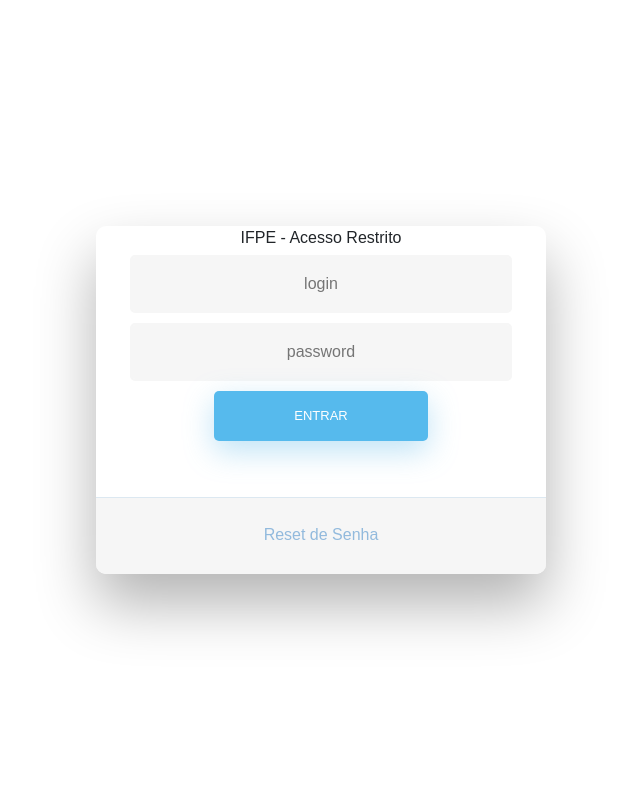
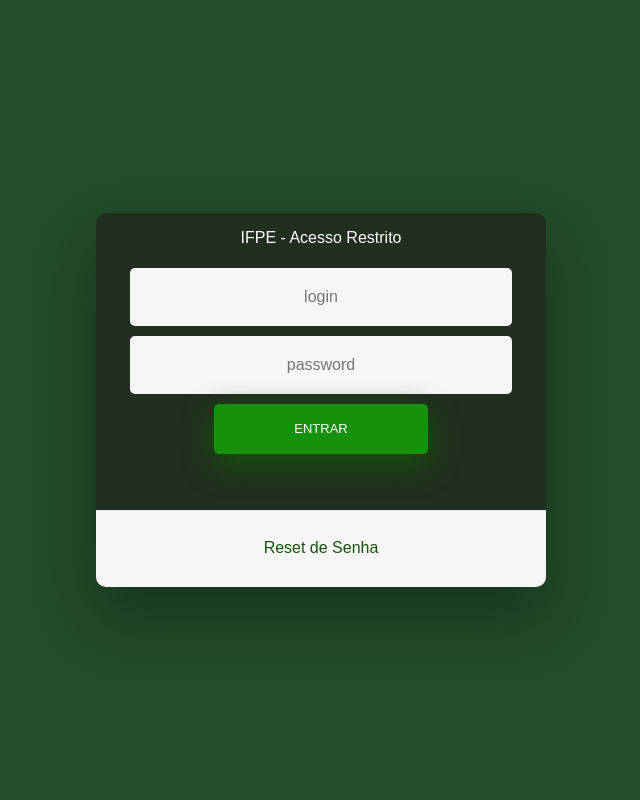
Before and after one commit to dmsb/security-camera-ifpe, a Flask app: page /login in a window 1280 px wide. Shown: the whole page, without its empty margins (319-959 px from the left). Run offline with Flask 2, Linux system fonts and the light colour scheme; parts of the project's set-up code (start-up, migrations or seed data) failed here and were passed over; some libraries are stand-ins or nearby versions.

Commit message:
create styles to login page

```diff
--- a/static/css/cameras.css
+++ b/static/css/cameras.css
@@ -6,6 +6,6 @@
   text-align: center;
 }
 
-.text-bg-dark {
-  background-color: RGBA(33,37,41,var(--bs-bg-opacity,1))!important
+.bg-dark {
+  background-color: RGBA(33,77,41,var(--bs-bg-opacity,1))
 }
--- a/static/css/login.css
+++ b/static/css/login.css
@@ -5,10 +5,11 @@ html {
   body {
     font-family: "Poppins", sans-serif;
     height: 100vh;
+    background-color: RGBA(33,77,41,var(--bs-bg-opacity,1))
   }
 
   a {
-    color: #92badd;
+    color: RGBA(22,85,11,var(--bs-bg-opacity,1));
     display:inline-block;
     text-decoration: none;
     font-weight: 400;
@@ -24,9 +25,12 @@ html {
     color: #cccccc;
   }
 
+  /* STRUCTURE */
 
-
-  /* STRUCTURE */
+  .title {
+    padding: 13px;
+    color: white;
+  }
 
   .wrapper {
     display: flex;
@@ -50,6 +54,7 @@ html {
     -webkit-box-shadow: 0 30px 60px 0 rgba(0,0,0,0.3);
     box-shadow: 0 30px 60px 0 rgba(0,0,0,0.3);
     text-align: center;
+    background-color: RGBA(33,47,31,var(--bs-bg-opacity,1))
   }
 
   #formFooter {
@@ -79,7 +84,7 @@ html {
   /* FORM TYPOGRAPHY*/
 
   input[type=button], input[type=submit], input[type=reset]  {
-    background-color: #56baed;
+    background-color: RGBA(22,145,11,var(--bs-bg-opacity,1));
     border: none;
     color: white;
     padding: 15px 80px;
@@ -89,7 +94,7 @@ html {
     text-transform: uppercase;
     font-size: 13px;
     -webkit-box-shadow: 0 10px 30px 0 rgba(95,186,233,0.4);
-    box-shadow: 0 10px 30px 0 rgba(95,186,233,0.4);
+    box-shadow: 0 10px 30px 0 RGBA(22,85,11,var(--bs-bg-opacity,1));
     -webkit-border-radius: 5px 5px 5px 5px;
     border-radius: 5px 5px 5px 5px;
     margin: 5px 20px 40px 20px;
@@ -101,7 +106,8 @@ html {
   }
 
   input[type=button]:hover, input[type=submit]:hover, input[type=reset]:hover  {
-    background-color: #39ace7;
+    background-color: RGBA(22,85,11,var(--bs-bg-opacity,1));
+
   }
 
   input[type=button]:active, input[type=submit]:active, input[type=reset]:active  {
@@ -233,7 +239,7 @@ html {
     bottom: -10px;
     width: 0;
     height: 2px;
-    background-color: #56baed;
+    background-color: RGBA(22,150,11,var(--bs-bg-opacity,1));
     content: "";
     transition: width 0.2s;
   }
--- a/templates/cameras.html
+++ b/templates/cameras.html
@@ -6,7 +6,7 @@
 {% endblock %}
 {% block content %}
     {{ super() }}
-    <header class="p-3 text-bg-dark">
+    <header class="bg-dark">
         <div class="container">
             <div class="d-flex flex-wrap align-items-center justify-content-center justify-content-lg-start">
                 <ul class="nav col-12 col-lg-auto me-lg-auto mb-2 justify-content-center mb-md-0">
--- a/templates/login.html
+++ b/templates/login.html
@@ -12,7 +12,7 @@
               <!-- Tabs Titles -->
 
               <!-- Icon -->
-              <div class="fadeIn first">
+              <div class="title fadeIn first">
                 IFPE - Acesso Restrito
               </div>
 
```
